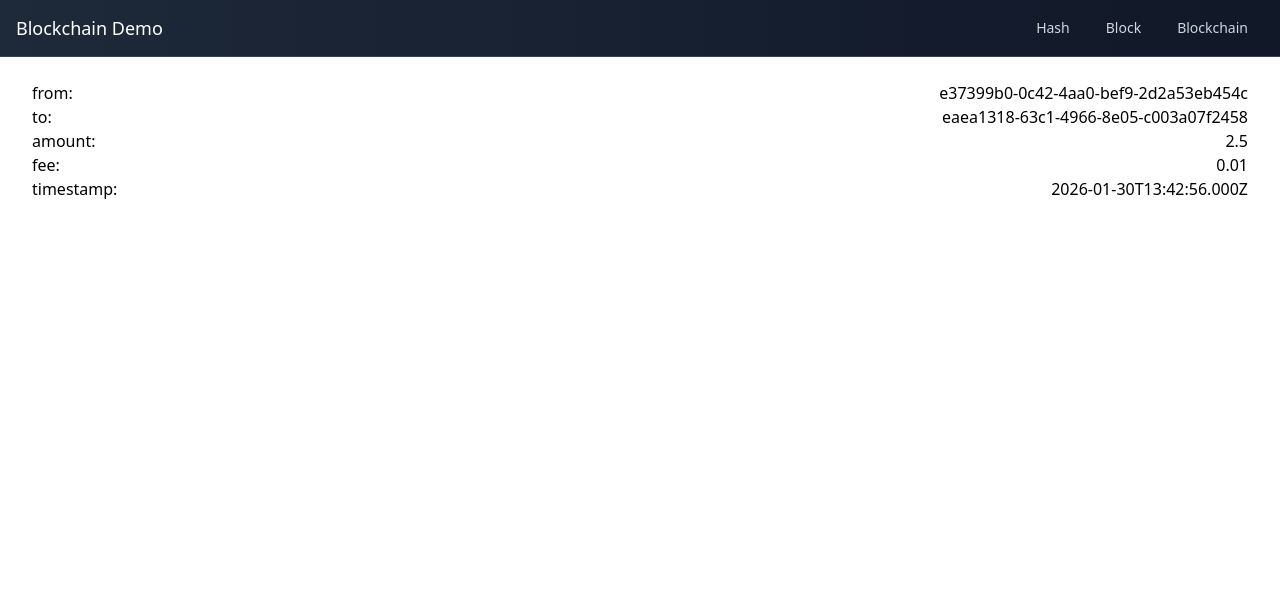
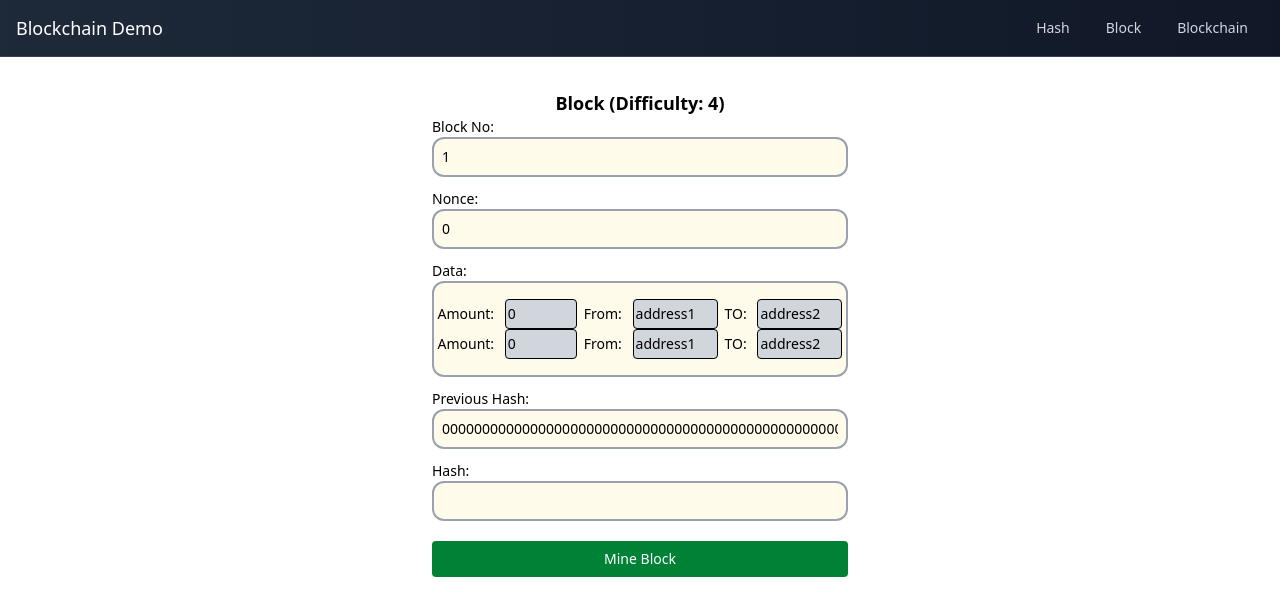
Before and after one commit to MiteshChopda/blockchain-simulation, a React (Vite) app: page / in a window 1280 px wide. Shown: the top 616 px of the page. Built offline with nearby package versions, Linux system fonts and the light colour scheme.

Commit message:
change: tx as data in a block

```diff
--- a/src/components/Block.tsx
+++ b/src/components/Block.tsx
@@ -1,5 +1,5 @@
 
-import { useState } from "react";
+import { useEffect, useState } from "react";
 import { mineBlock } from "../utils/mineBlock";
 import { sha256 } from "../utils/hash";
 
@@ -12,6 +12,14 @@ export default function Block() {
   const [data, setData] = useState<string>("");
   const [previousHash] = useState<string>(GENESIS_PREV_HASH);
   const [hash, setHash] = useState<string>("");
+
+  useEffect(() => {
+    if (data == "") {
+      return
+    }
+    const input = `${blockNo}${nonce}${data}${previousHash}`;
+    const result = sha256(input).then((data) => setHash(data))
+  }, [data])
 
   const handleChange = async (
     e: React.ChangeEvent<any>
@@ -48,7 +56,6 @@ export default function Block() {
         DIFFICULTY,
         nonce
       );
-
     setNonce(minedNonce);
     setHash(minedHash);
   };
@@ -84,12 +91,10 @@ export default function Block() {
 
         <label>
           Data:
-          <textarea
-            id="data"
-            value={data}
-            onChange={handleChange}
-            className="bg-amber-50 border-2 p-2 border-gray-400 rounded-xl w-full"
-          />
+          <div id="transactins" className="flex flex-col bg-amber-50 border-2 py-4 border-gray-400 rounded-xl w-full">
+            <Tx setData={setData} />
+            <Tx setData={setData} />
+          </div>
         </label>
 
 
@@ -117,7 +122,46 @@ export default function Block() {
         >
           Mine Block
         </button>
-      </div>
-    </div>
+      </div >
+    </div >
   );
 }
+function Tx({ setData }: { setData: any }) {
+  type tx = { amount: number, from: string, to: string }
+  const [tx, setTx] = useState<tx>({ amount: 0, from: "address1", to: "address2" })
+  const handleTxChanges = async (
+    e: React.ChangeEvent<any>
+  ) => {
+    const element = e.target.id;
+    const value = e.target.value;
+    setTx(values => ({ ...values, [element]: value }))
+    const input = `${tx.amount}${tx.from}${tx.to}`
+    console.log(input);
+    setData(input)
+  }
+  return (
+    <div className="flex w-full justify-around items-center">
+      Amount:&nbsp; <input
+        id="amount"
+        onChange={handleTxChanges}
+        className="border w-18 py-1 pl-0.5 bg-gray-300 rounded"
+        value={tx.amount}
+        type="number" />
+      From:&nbsp; <input
+        id="from"
+        onChange={handleTxChanges}
+        className="border py-1 pl-0.5 bg-gray-300 rounded"
+        value={tx.from}
+        size={5}
+        type="text" />
+
+      TO:&nbsp; <input
+        id="to"
+        onChange={handleTxChanges}
+        className="border py-1 pl-0.5 bg-gray-300 rounded "
+        value={tx.to}
+        size={5}
+        type="text" />
+    </div >
+  )
+}
--- a/src/components/Home.tsx
+++ b/src/components/Home.tsx
@@ -9,7 +9,7 @@ import { Transaction } from "./Transaction";
 type ActiveView = "hash" | "block" | "blockchain" | "transaction";
 
 export default function Home() {
-  const [activeView, setActiveView] = useState<ActiveView>("transaction");
+  const [activeView, setActiveView] = useState<ActiveView>("block");
 
   const renderComponent = () => {
     switch (activeView) {
```
